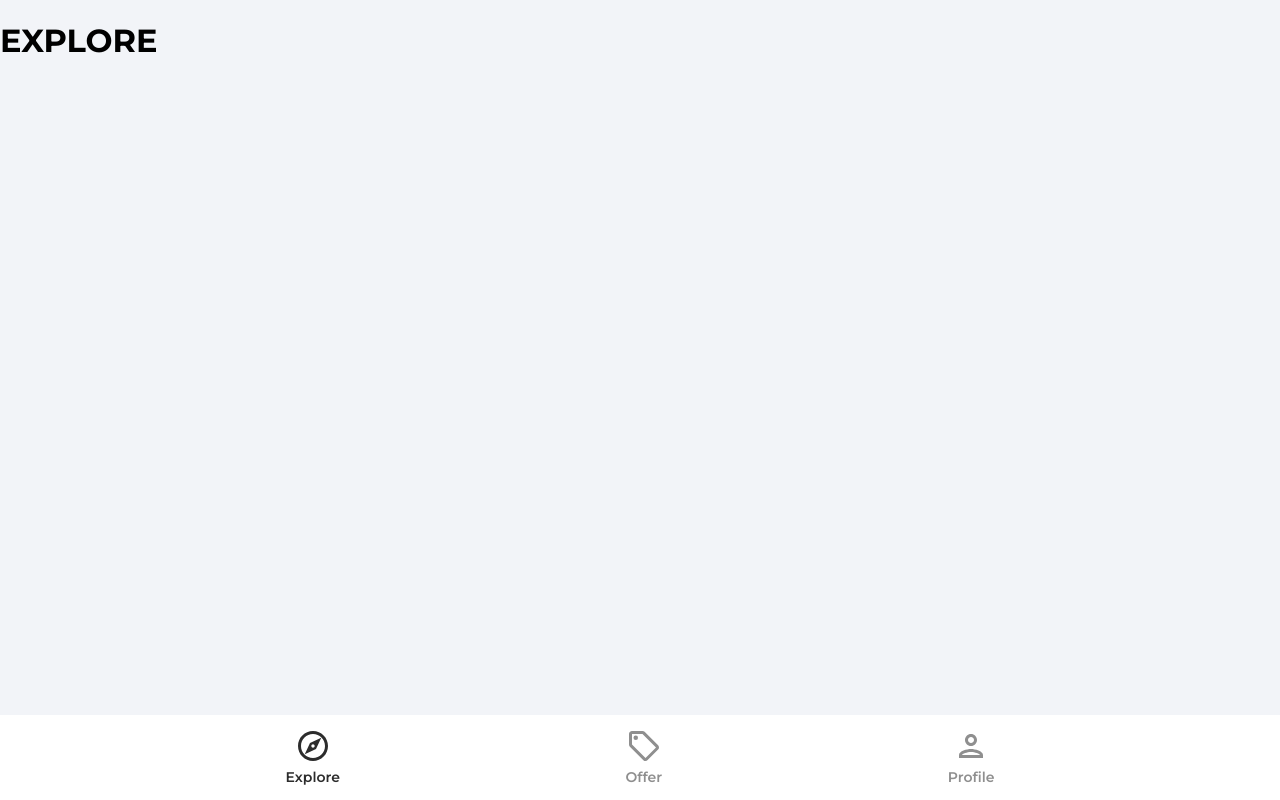
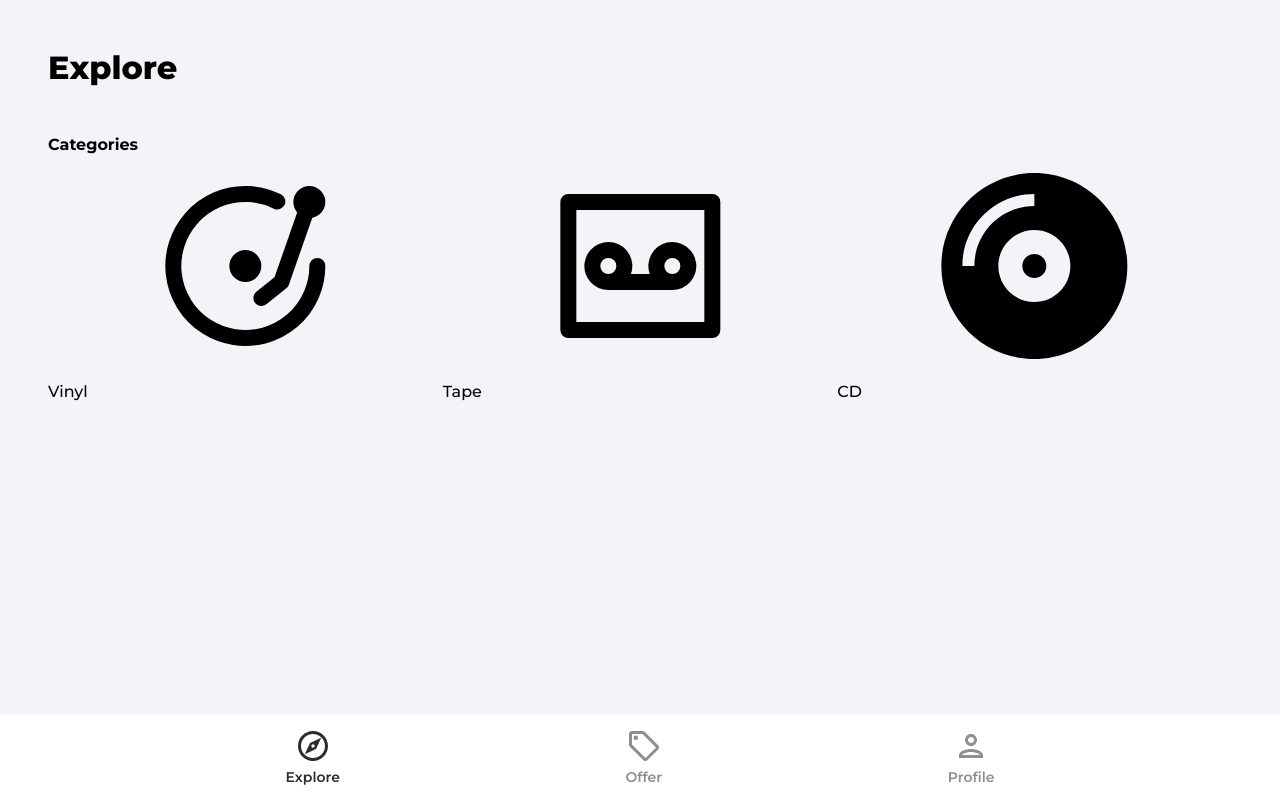
Before and after one commit to billycwong19/rtz-app, a React (Create React App) app: page / in a window 1280 px wide. Built offline with nearby package versions, Linux system fonts and the light colour scheme.

Commit message:
updated explore page with 3 sections of types of music for sale

```diff
--- a/package.json
+++ b/package.json
@@ -9,6 +9,7 @@
     "firebase": "^9.9.1",
     "react": "^18.2.0",
     "react-dom": "^18.2.0",
+    "react-icons": "^4.4.0",
     "react-router-dom": "^6.3.0",
     "react-scripts": "5.0.1",
     "react-toastify": "^9.0.7",
--- a/src/App.js
+++ b/src/App.js
@@ -9,6 +9,7 @@ import SignIn from './pages/SignIn'
 import SignUp from './pages/SignUp'
 import Navbar from './components/Navbar'
 import PrivateRoute from './components/PrivateRoute';
+import Category from './pages/Category';
 
 function App() {
   return (
@@ -24,6 +25,7 @@ function App() {
           <Route path='/sign-in' element={<SignIn />} />
           <Route path='/sign-up' element={<SignUp />} />
           <Route path='/forgot-password' element={<ForgotPassword />} />
+          <Route path='/category/:categoryName' element={<Category />} />
         </Routes>
         <Navbar />
       </Router>
--- /dev/null
+++ b/src/pages/Category.js
@@ -0,0 +1,72 @@
+import { useEffect, useState } from 'react'
+import { useParams } from 'react-router-dom'
+import { collection, getDocs, query, where, orderBy, limit, startAfter } from 'firebase/firestore'
+import { db } from '../firebase.config'
+import { toast } from 'react-toastify'
+import Spinner from '../components/Spinner'
+
+
+const Category = () => {
+    const [listings, setListings] = useState(null)
+    const [loading, setLoading] = useState(true)
+
+    const params = useParams()
+
+    useEffect(() => {
+        const fetchListings = async () => {
+            try {
+                //get reference
+                const listingsRef = collection(db, 'listings')
+
+                // create query
+                const q = query(
+                    listingsRef,
+                    where('type', '==', params.categoryName),
+                    orderBy('timestamp', 'desc'),
+                    limit(10))
+
+                // execute query
+                const querySnap = await getDocs(q)
+
+                let listings = []
+
+                querySnap.forEach(doc => {
+                    return listings.push({
+                        id: doc.id,
+                        data: doc.data()
+                    })
+                })
+
+                setListings(listings)
+                setLoading(false)
+            } catch (error) {
+                toast.error('could not fetch listings')
+            }
+        }
+
+        fetchListings()
+    }, [])
+
+    return (
+        <div className='category'>
+            <header>
+                <p className='pageHeader'>
+                    { params.categoryName === 'vinyl' ?
+                    'Vinyl for sale' :
+                    params.categoryName === 'cd' ?
+                    `CD's for sale` :
+                    'Tapes for sale' }
+                </p>
+            </header>
+            { loading ? <Spinner /> : listings && listings.length > 0 ? (<>
+                <main className='categoryListings'>
+                    {listings.map(listing => (
+                        <h3>{listing.data.release}</h3>
+                    ))}
+                </main>
+            </>) : <p>No listings</p>}
+        </div>
+    )
+}
+
+export default Category
--- a/src/pages/Explore.js
+++ b/src/pages/Explore.js
@@ -1,9 +1,40 @@
+import { Link } from "react-router-dom"
+import rentCategoryImage from '../assets/jpg/rentCategoryImage.jpg'
+import sellCategoryImage from '../assets/jpg/sellCategoryImage.jpg'
+import { FaCompactDisc } from 'react-icons/fa'
+import { RiTapeLine } from 'react-icons/ri'
+import { TbVinyl } from 'react-icons/tb'
+
+
+
 const Explore = () => {
   return (
-    <div>
-        <h1>
-        EXPLORE
-        </h1>
+    <div className="explore">
+        <header>
+         <p className="pageHeader">Explore</p>
+
+        </header>
+
+        <main>
+          {/* slider goes here */}
+          <p className="exploreCategoryHeading">
+            Categories
+          </p>
+          <div className="exploreCategories">
+            <Link to='/category/vinyl' >
+              <TbVinyl className="exploreCategoryImg" />
+              <p className="exploreCategoryName">Vinyl</p>
+            </Link>
+            <Link to='/category/tape' >
+              <RiTapeLine className="exploreCategoryImg" />
+              <p className="exploreCategoryName">Tape</p>
+            </Link>
+            <Link to='/category/cd' >
+              <FaCompactDisc className="exploreCategoryImg" />
+              <p className="exploreCategoryName">CD</p>
+            </Link>
+          </div>
+        </main>
     </div>
   )
 }
```
Also changed, not shown: 1 other file (tests, documents, lock files or other folders).
